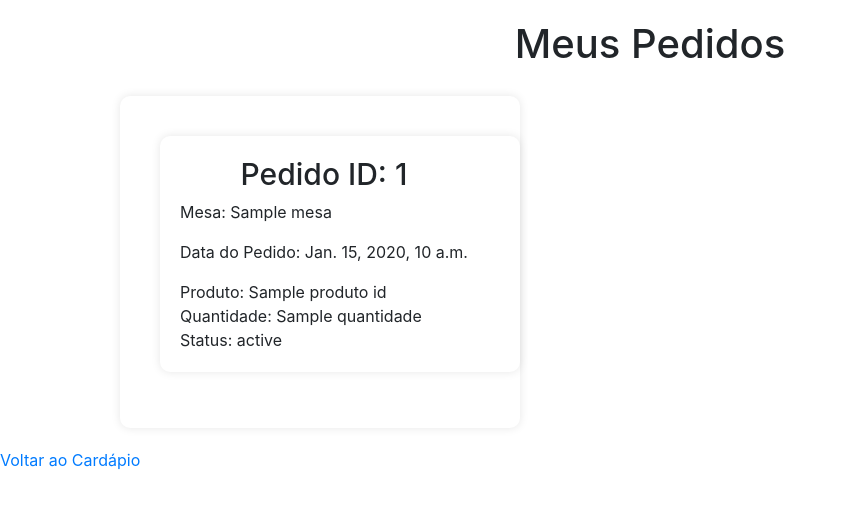
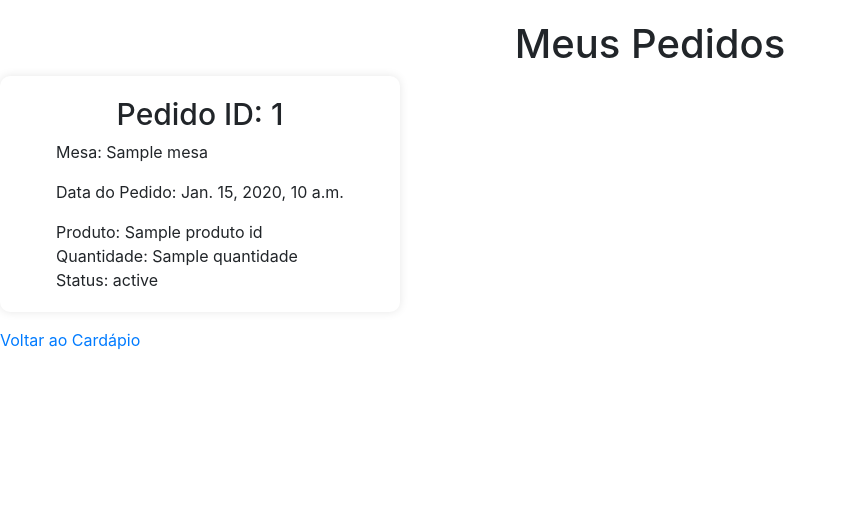
Before and after one commit to arthur-lucas-castro/app_cardapio_virtual, a Django app: template cardapio-virtual-admin/core/templates/produtos/listar_pedidos_ativos.html in a window 1280 px wide. Shown: the top 509 px of the page, without its empty margins (0-846 px from the left). Run offline with Django 5.2, Linux system fonts and the light colour scheme; the template is opened without the code that fills it: most values are stand-ins (such as "Sample title", 1, 10 or a date in 2020); some libraries are stand-ins or nearby versions.

Commit message:
Mudanças - Jandrey

```diff
--- a/cardapio-virtual-admin/core/static/css/listar_pedidos_ativos.css
+++ b/cardapio-virtual-admin/core/static/css/listar_pedidos_ativos.css
@@ -7,11 +7,7 @@
     display: inline-flex;
     flex-direction: row;
     flex-wrap: wrap;
-    margin: 20px 20px 20px 20px;
-}
-
-.father{
-    display: inline-flex;
+    justify-content: space-evenly;
 }
 
 h1{
--- a/cardapio-virtual-admin/core/templates/produtos/listar_pedidos_ativos.html
+++ b/cardapio-virtual-admin/core/templates/produtos/listar_pedidos_ativos.html
@@ -15,8 +15,6 @@
     <h1>Meus Pedidos</h1>
 
     {% if pedidos_ativos %}
-    <div class="container-father">
-        <div class="container">
             <ul>
                 {% for pedido in pedidos_ativos %}
                 <div class="container">
```
Also changed, not shown: cardapio-virtual-admin/download.jpeg (added), cardapio-virtual-admin/download_1.jpeg (added).
